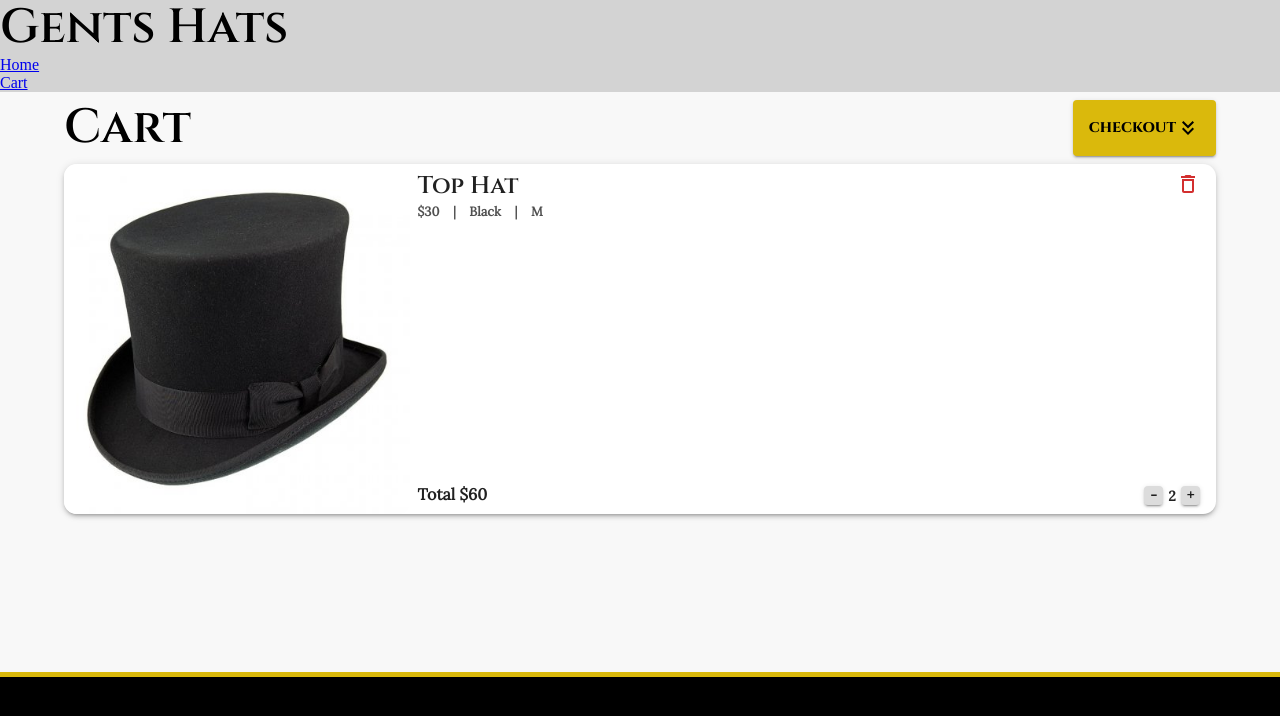
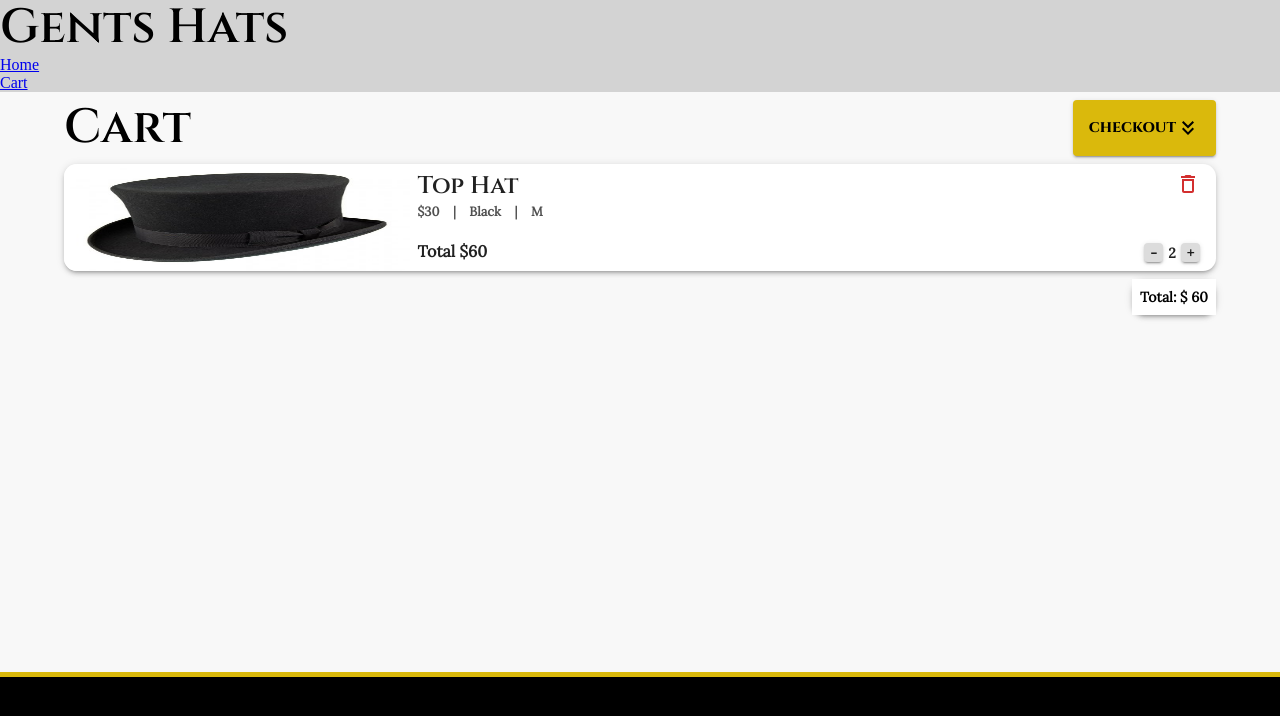
Before and after one commit to Sillen00/React-Webshop-Gents-Hat, a React (Vite) app: page /cart in a window 1280 px wide. Shown: the top 716 px of the page. Built offline with nearby package versions, Linux system fonts and the light colour scheme.

Commit message:
cart card desktop styling started

```diff
--- a/src/components/CartCard.tsx
+++ b/src/components/CartCard.tsx
@@ -1,14 +1,11 @@
 import DeleteOutlineIcon from '@mui/icons-material/DeleteOutline'
-import { Box, Button, Paper, Stack, Typography } from '@mui/material'
+import { Box, Button, Typography } from '@mui/material'
 import { CSSProperties } from 'react'
 import { products } from '../../data'
 
 function CartCard() {
   return (
-    <Box>
-      <Paper elevation={3} sx={{ borderRadius: '0.8rem' }}>
-        <Stack spacing={{ xs: 1, sm: 2, md: 4 }}>
-          <Box sx={{ display: 'flex' }}>
+    <Box data-cy='cart-item' sx={{ display: 'flex', maxHeight:"107px" }}>
       <Box sx={{ width: '30%' }}>
         <img style={cardImgStyle} src={products[0].image} alt={products[0].description} />
       </Box>
@@ -41,8 +38,7 @@ function CartCard() {
             color='secondary.dark'
             sx={{ fontWeight: '700', fontSize: '0.8rem' }}
           >
-                  {'$30'} &nbsp;&nbsp; {'|'} &nbsp;&nbsp; {'Black'} &nbsp;&nbsp; {'|'} &nbsp;&nbsp;{' '}
-                  {'M'}
+            {'$30'} &nbsp;&nbsp; {'|'} &nbsp;&nbsp; {'Black'} &nbsp;&nbsp; {'|'} &nbsp;&nbsp; {'M'}
           </Typography>
         </Box>
         <Box
@@ -58,6 +54,7 @@ function CartCard() {
           </Typography>
           <Box sx={{ display: 'flex', gap: '5px' }}>
             <Button
+              data-cy='decrease-quantity-button'
               variant='contained'
               color='secondary'
               sx={{ width: '1.2rem', height: '1.2rem', p: 0, minWidth: 0 }}
@@ -66,10 +63,11 @@ function CartCard() {
                 -
               </Typography>
             </Button>
-                  <Typography variant='body2' sx={{ fontWeight: '800' }}>
+            <Typography data-cy='product-quantity' variant='body2' sx={{ fontWeight: '800' }}>
               2
             </Typography>
             <Button
+              data-cy='increase-quantity-button'
               variant='contained'
               color='secondary'
               sx={{ width: '1.2rem', height: '1.2rem', p: 0, minWidth: 0 }}
@@ -82,9 +80,6 @@ function CartCard() {
         </Box>
       </Box>
     </Box>
-        </Stack>
-      </Paper>
-    </Box>
   )
 }
 
--- a/src/pages/Cart.tsx
+++ b/src/pages/Cart.tsx
@@ -1,5 +1,5 @@
 import KeyboardDoubleArrowDownIcon from '@mui/icons-material/KeyboardDoubleArrowDown'
-import { Box, Button, Container, Typography } from '@mui/material'
+import { Box, Button, Container, Paper, Stack, Typography } from '@mui/material'
 import CartCard from '../components/CartCard'
 
 function Cart() {
@@ -12,7 +12,23 @@ function Cart() {
         </Button>
       </Box>
 
-      <CartCard />
+      <Paper elevation={3} sx={{ borderRadius: '0.8rem' }}>
+        <Stack spacing={{ xs: 1, sm: 2, md: 4 }}>
+          <CartCard />
+        </Stack>
+      </Paper>
+
+      <Box sx={{ display: 'flex', justifyContent: 'flex-end', width: '100%', mt: 1 }}>
+        <Paper elevation={3} sx={{ borderRadius: '0.8rem' }}>
+          <Typography
+            variant='body2'
+            color='common.black'
+            sx={{ fontWeight: '800', background: 'white', p: 1 }}
+          >
+            Total: $ 60
+          </Typography>
+        </Paper>
+      </Box>
     </Container>
   )
 }
```
Lines whose indentation alone changed are shown as unchanged.
